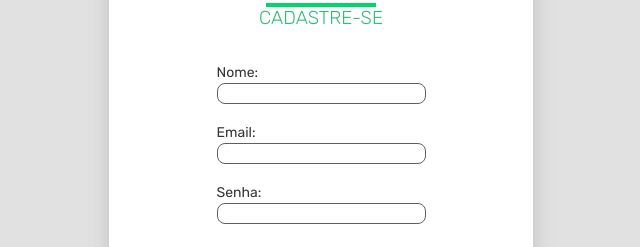
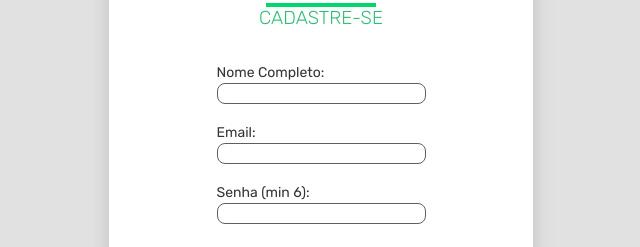
Before and after one commit to caioBatistaDosSantos/Project-Schedule-App, a React (Create React App) app in the folder front-end/: page /register in a window 1280 px wide. Shown: the part 176-423 px from the top of the page, without its empty margins (319-959 px from the left). Built offline with nearby package versions, Linux system fonts and the light colour scheme.

Commit message:
fix: forms in Register

```diff
--- a/front-end/src/screens/Register/index.jsx
+++ b/front-end/src/screens/Register/index.jsx
@@ -56,7 +56,7 @@ export default function Register() {
         </div>
         <div className="container-email">
           <label htmlFor="name">
-            <p>Nome:</p>
+            <p>Nome Completo:</p>
             <input
               data-testid="common_register__input-name"
               type="text"
@@ -80,7 +80,7 @@ export default function Register() {
         </div>
         <div className="container-password">
           <label htmlFor="password-input">
-            <p>Senha:</p>
+            <p>Senha (min 6):</p>
             <input
               type="text"
               id="password-input"
```
